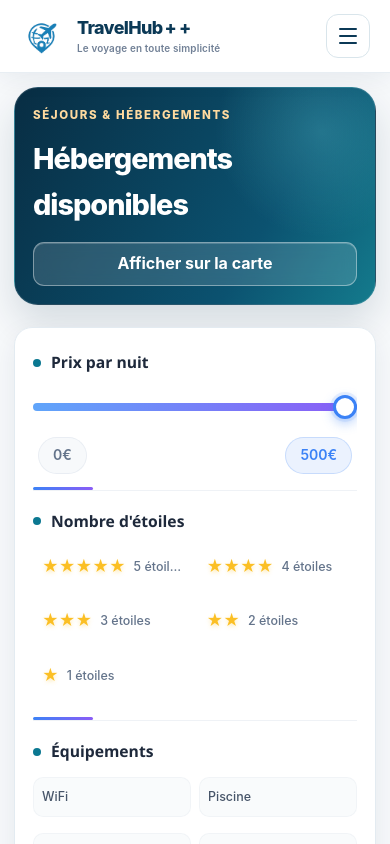
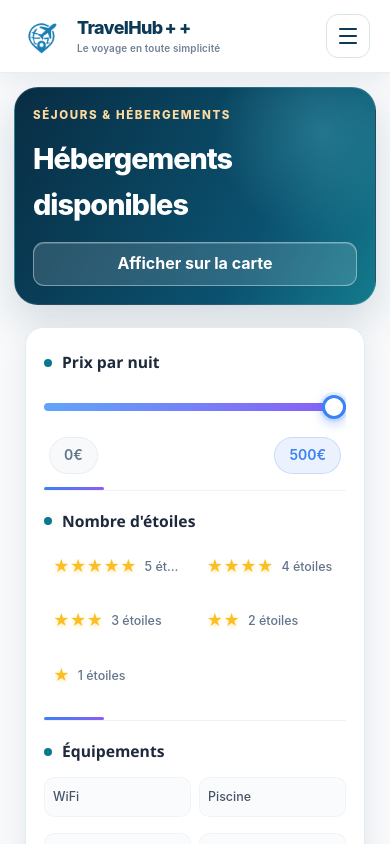
Before and after one commit to SaifEddineDev/projet-soa, a React (Create React App) app: page /hotels in a window 390 px wide. Shown: the top 844 px of the page. Built offline with nearby package versions, Linux system fonts and the light colour scheme; no server answers.

Commit message:
Narrow hotel filter panel on mobile

```diff
--- a/src/site-polish.css
+++ b/src/site-polish.css
@@ -64,7 +64,7 @@ img { max-width: 100%; }
   margin: 0 auto;
   padding: clamp(24px, 3vw, 38px) clamp(18px, 4vw, 56px);
 }
-.main-content:not(:has(.admin-container)) .hotels-page { width: min(100%, 1100px); max-width: 1100px; margin: 0 auto; padding: 0; }
+.main-content:not(:has(.admin-container)) .hotels-page { width: min(100%, 1200px); max-width: 1200px; margin: 0 auto; padding: 0; }
 .main-content:not(:has(.admin-container)) .hotels-page > .hotels-header {
   min-height: 132px;
   align-items: center;
@@ -213,6 +213,7 @@ img { max-width: 100%; }
 }
 @media (max-width: 560px) {
   .main-content:not(:has(.admin-container)):has(.hotels-page) { padding: 14px; }
+  .main-content:not(:has(.admin-container)) .search-filters { max-width: 340px; margin-inline: auto; }
   .main-content:not(:has(.admin-container)) .hotels-page > .hotels-header { min-height: 0; gap: 14px; padding: 48px 18px 18px; }
   .main-content:not(:has(.admin-container)) .hotels-page > .hotels-header::before { top: 18px; left: 18px; }
   .main-content:not(:has(.admin-container)) .hotels-page > .hotels-header .toggle-map-btn { width: 100%; justify-content: center; }
```
